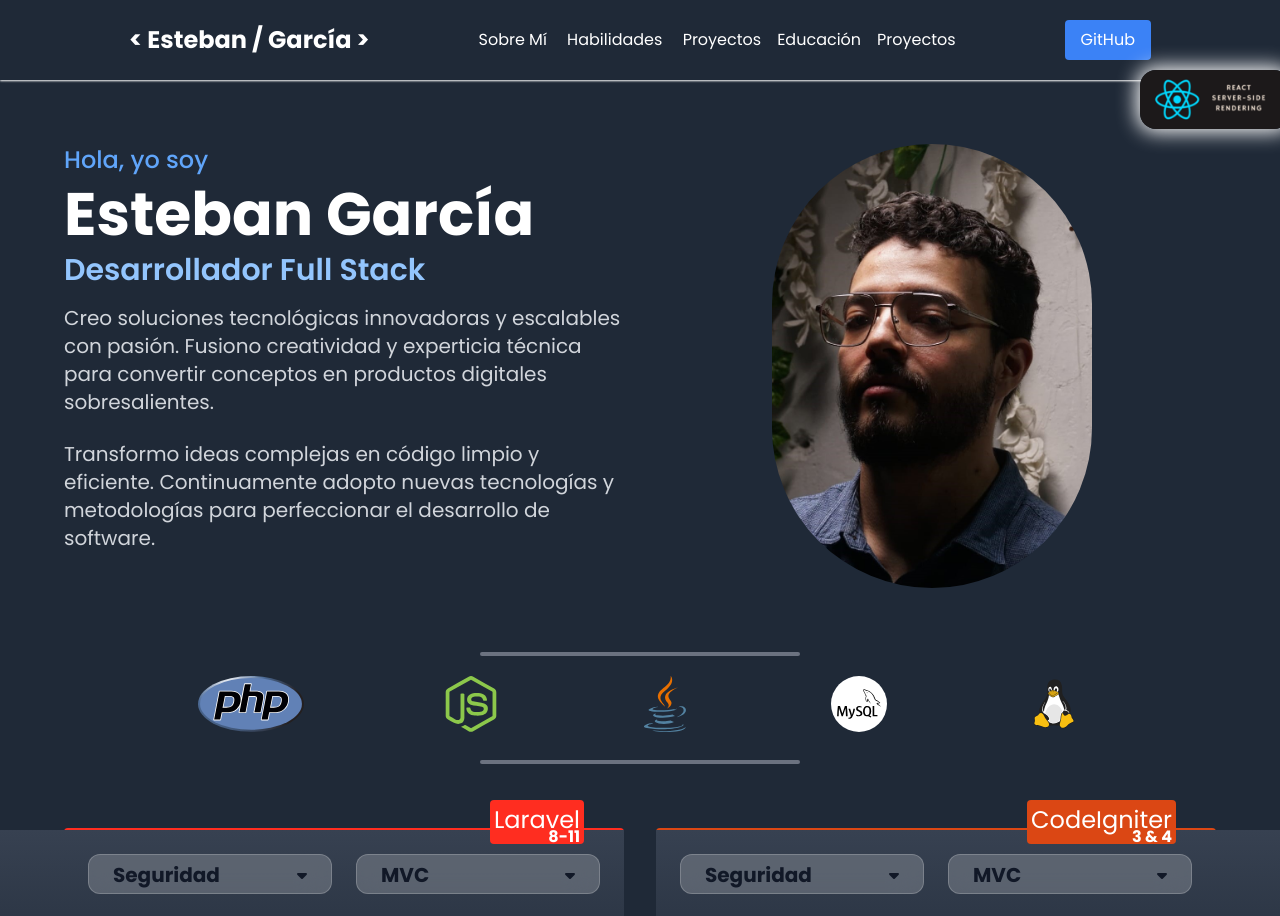
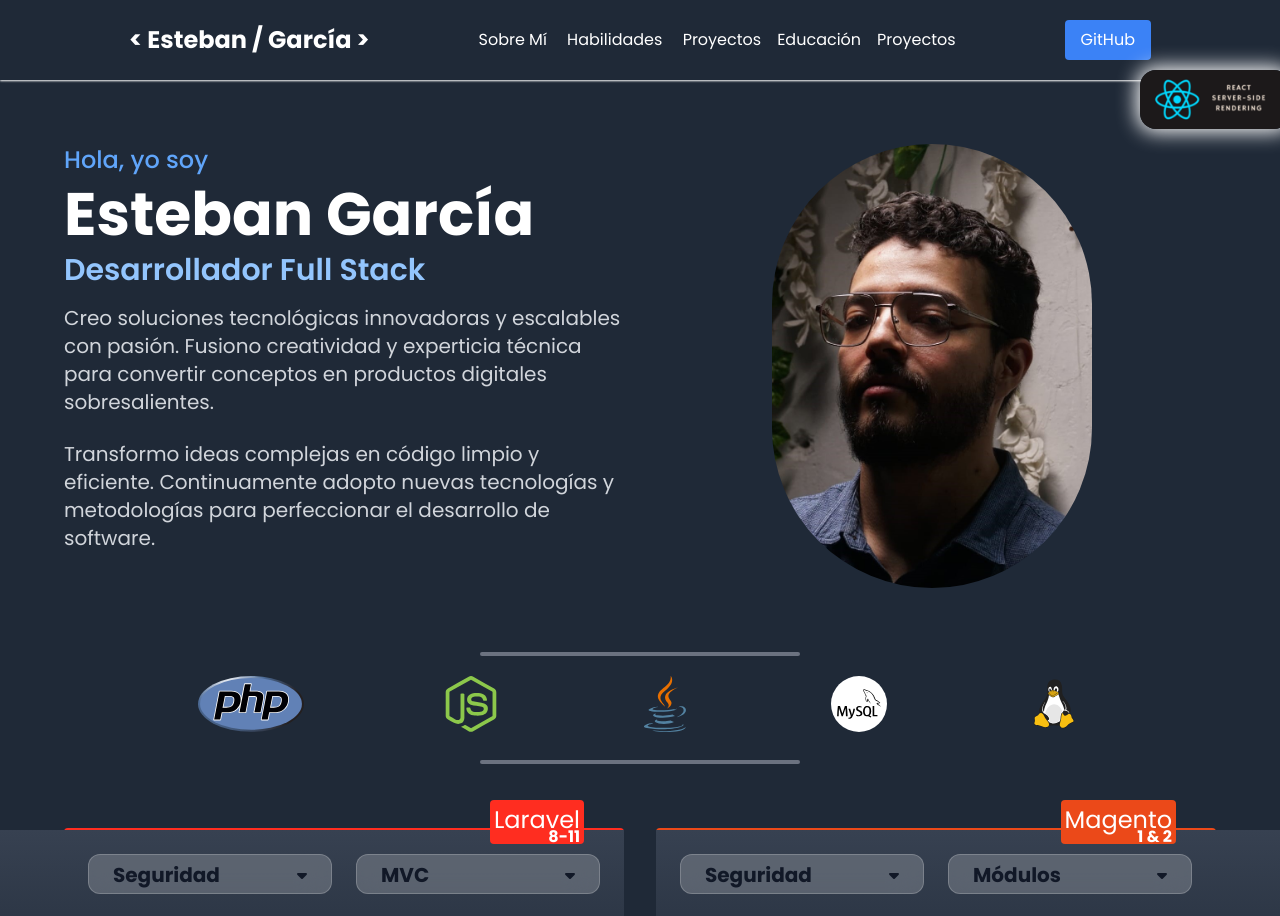
Before and after one commit to 11Wizard23/MyPage, a React (Vite) app: page / in a window 1280 px wide. Shown: the top 916 px of the page. Built offline with nearby package versions, Linux system fonts and the light colour scheme.

Commit message:
se deshabilita codeigniter por ahora

```diff
--- a/src/components/Page.tsx
+++ b/src/components/Page.tsx
@@ -20,7 +20,7 @@ function Page() {
                 <IconSkills/>
                 <div className="mt-16 grid grid-cols-1 md:grid-cols-2 gap-8 skillsSection">
                     <SkillToastSection tittle={"Laravel"} subtitle={"8-11"} toastColor={"#FF2D20"}/>
-                    <SkillToastSection tittle={"CodeIgniter"} subtitle={"3 & 4"} toastColor={"#DB4714FF"}/>
+                    {/*<SkillToastSection tittle={"CodeIgniter"} subtitle={"3 & 4"} toastColor={"#DB4714FF"}/>*/}
                     <SkillToastSection tittle={"Magento"} subtitle={"1 & 2"} toastColor={"#eb4919"}/>
                     <SkillToastSection tittle={"NodeJS"} toastColor={"#8bc64a"}/>
                     <SkillToastSection tittle={"Java"} toastColor={"#5281a0"}/>
```
